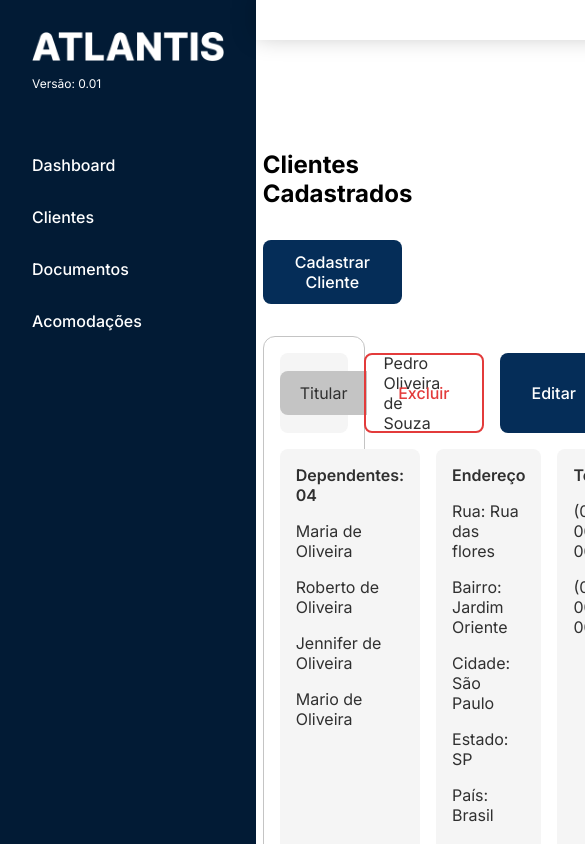
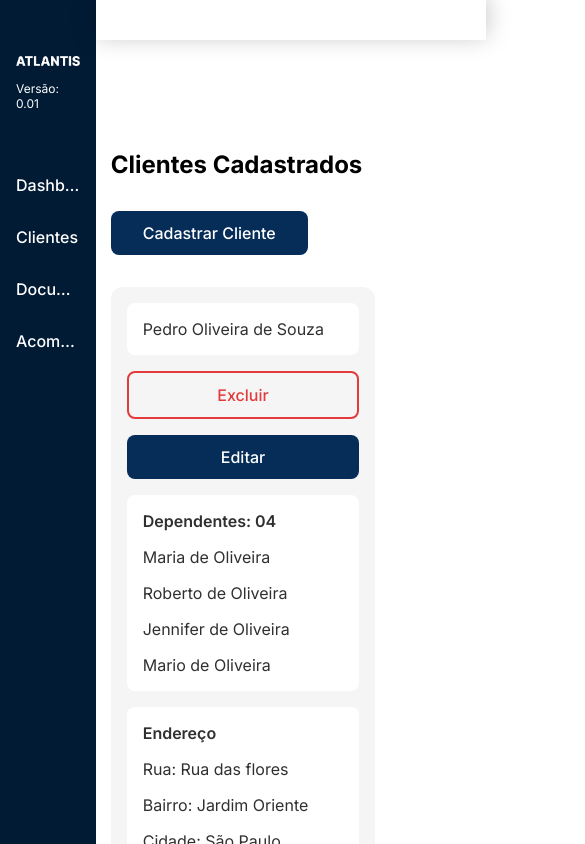
Before and after one commit to maarantes/atlantis, a React (Create React App) app: page /clientes in a window 390 px wide. Shown: the top 844 px of the page, 585 px wide, since content can reach past the window. Built offline with nearby package versions, Linux system fonts and the light colour scheme.

Commit message:
feat: Adicionando responsividade em todas as páginas

```diff
--- a/src/components/CardClienteGeral/CardClienteGeral.scss
+++ b/src/components/CardClienteGeral/CardClienteGeral.scss
@@ -3,10 +3,11 @@
 .cli_card {
     display: flex;
     flex-direction: column;
-    border: 1px solid $sombra-tom-02;
+    background-color: $sombra-tom-01;
     padding: 16px;
     border-radius: 12px;
     width: 85%;
+    max-width: 1200px;
     height: 100%;
     align-items: stretch;
 }
@@ -24,7 +25,7 @@
     gap: 16px;
     padding: 0px 16px 0px 0px;
     border-radius: 8px;
-    background-color: $sombra-tom-01;
+    background-color: white;
     width: 100%;
 }
 
@@ -44,7 +45,7 @@
     gap: 16px;
     padding: 16px;
     border-radius: 8px;
-    background-color: $sombra-tom-01;
+    background-color: white;
     height: 100%;
 
 }
@@ -57,3 +58,27 @@
     display: flex;
     gap: 16px;
 }
+
+@media only screen and (max-width: 1250px) {
+
+    .cli_card_cima {
+        flex-direction: column;
+    }
+
+    .cli_card_baixo {
+        flex-direction: column;
+    }
+
+    .cli_tipo {
+        display: none;
+    }
+
+    .cli_card_nome {
+        padding: 16px;
+    }
+
+    .cli_card {
+        width: 100%;
+    }
+
+}
--- a/src/components/Sidebar/Sidebar.scss
+++ b/src/components/Sidebar/Sidebar.scss
@@ -31,8 +31,25 @@
     font-size: 16px;
     font-weight: 500;
     color: white;
+    white-space: nowrap;
+    overflow: hidden;
+    text-overflow: ellipsis;
+    width: 100%;
   }
 
   .sidebar_menu p:hover {
     color: #C4C4C4;
   }
+
+@media only screen and (max-width: 768px) {
+
+  .sidebar {
+    width: 96px;
+    padding: 16px;
+  }
+
+  .sidebar_top {
+    margin-top: 40px;
+  }
+
+}
--- a/src/global.scss
+++ b/src/global.scss
@@ -32,6 +32,14 @@ body {
 
 }
 
+@media only screen and (max-width: 768px) {
+
+    body {
+        width: calc(100% - 96px);
+        margin-left: 96px;
+    }
+}
+
 .margem_5 {
     margin: 0 5%;
 }
--- a/src/pages/Acomodacoes/Acomodacoes.scss
+++ b/src/pages/Acomodacoes/Acomodacoes.scss
@@ -63,3 +63,43 @@
     gap: 16px;
     margin-bottom: 80px;
 }
+
+@media only screen and (max-width: 1480px) {
+
+    .acom_card_container {
+        flex-wrap: wrap;
+    }
+
+    .acom_card {
+        width: 200px;
+    }
+
+}
+
+@media only screen and (max-width: 1400px) {
+
+    .caco_esq_container {
+        flex-direction: column;
+    }
+
+    .caco_dir {
+        flex-direction: column;
+    }
+
+    .caco_container {
+        flex-direction: column;
+        gap: 20px;
+        align-items: start;
+    }
+
+    .caco_dir {
+        flex-direction: row;
+    }
+}
+
+@media only screen and (max-width: 768px) {
+
+    .acom_card {
+        width: 45%;
+    }
+}
--- a/src/pages/CadastroCliente/CadastroCliente.scss
+++ b/src/pages/CadastroCliente/CadastroCliente.scss
@@ -34,6 +34,7 @@
     padding: 12px;
     border-radius: 4px;
     width: 33%;
+    min-width: 256px;
 }
 
 label input {
@@ -101,3 +102,36 @@ label input {
     opacity: 0.33;
     pointer-events: none;
 }
+
+@media only screen and (max-width: 1000px) {
+
+    .cad_baixo {
+        flex-direction: column;
+    }
+
+}
+
+@media only screen and (max-width: 1200px) {
+
+    .cad_baixo {
+        flex-direction: column;
+    }
+
+    .cad_input_cima {
+        flex-direction: column;
+        width: 100%;
+    }
+
+    .cad_metade {
+        width: 100%;
+    }
+
+    .cad_endereco {
+        flex-direction: column;
+    }
+
+    .cad_input {
+        width: 100%;
+    }
+
+}
--- a/src/pages/CadastroCliente/CadastroCliente.tsx
+++ b/src/pages/CadastroCliente/CadastroCliente.tsx
@@ -39,7 +39,7 @@ function CadastroCliente() {
           <div className="cad_input_cima">
           <div className="cad_input cad_metade">
             <label htmlFor="nome">Nome</label>
-            <input type="text" id="nome" placeholder="Digite aqui..." />
+            <input className="cad_input_nome" type="text" id="nome" placeholder="Digite aqui..." />
           </div>
 
           <div className="cad_input cad_metade">
--- a/src/pages/Dashboard/Dashboard.scss
+++ b/src/pages/Dashboard/Dashboard.scss
@@ -20,6 +20,23 @@
     background-color: $sombra-tom-01;
     padding: 32px;
     color: $sombra-tom-03;
+    font-weight: 500;
     border-radius: 12px;
     font-size: 1.25rem;
 }
+
+@media only screen and (max-width: 1200px) {
+
+    .dash_card_container {
+        flex-wrap: wrap;
+    }
+
+}
+
+@media only screen and (max-width: 560px) {
+
+    .dash_card {
+        width: 100%;
+    }
+
+}
```
Also changed, not shown: src/components/Footer/Footer.tsx (line endings or trailing spaces).
